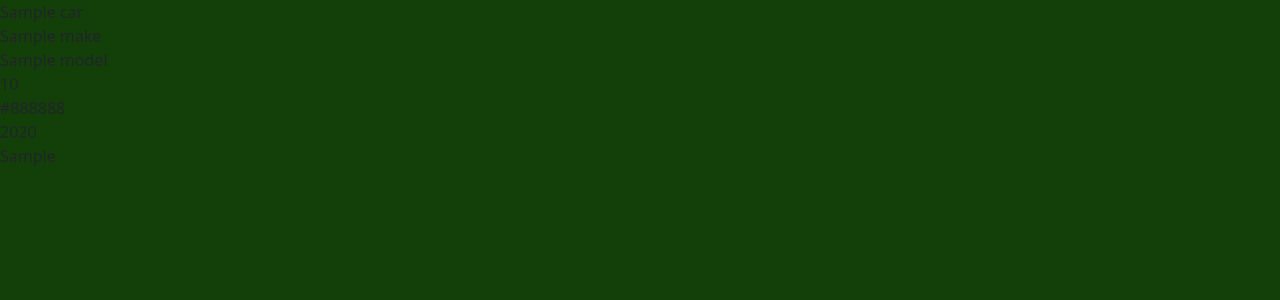
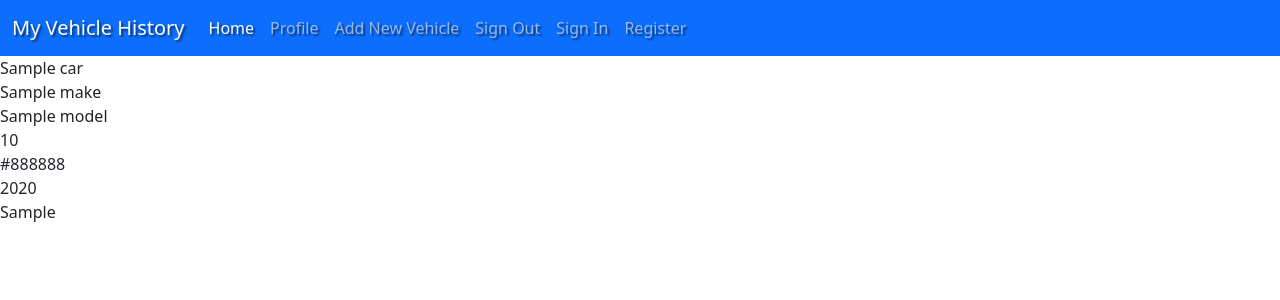
Before and after one commit to Ad-White/my-vehicle-history, a Flask app: page / in a window 1280 px wide. Shown: the top 300 px of the page. Run offline with Flask 3, Linux system fonts and the light colour scheme; a database or web service that is not in the repository returns one stand-in record (values such as "Sample title"); some libraries are stand-ins or nearby versions.

Commit message:
Add url_for Home and Logo and update css colour

```diff
--- a/static/css/style.css
+++ b/static/css/style.css
@@ -1,3 +1,3 @@
-body {
-    background-color: #133f08;
+.text-shadow {
+    text-shadow: 2px 2px 2px rgba(0, 0, 0, 0.5);
 }
--- a/templates/base.html
+++ b/templates/base.html
@@ -14,6 +14,42 @@
     <title>My Vehicle History</title>
 </head>
 <body>
+
+    <header>
+        <!-- navbar -->
+        <nav class="navbar navbar-expand-lg navbar bg-primary text-shadow" data-bs-theme="dark">
+            <div class="container-fluid">
+                <a class="navbar-brand" href="{{ url_for('get_cars') }}">My Vehicle History</a>
+                <button class="navbar-toggler" type="button" data-bs-toggle="collapse" data-bs-target="#navbarNav"
+                    aria-controls="navbarNav" aria-expanded="false" aria-label="Toggle navigation">
+                    <span class="navbar-toggler-icon"></span>
+                </button>
+                <div class="collapse navbar-collapse" id="navbarNav">
+                    <ul class="navbar-nav">
+                        <li class="nav-item">
+                            <a class="nav-link active" aria-current="page" href="{{ url_for('get_cars') }}">Home</a>
+                        </li>
+                        <li class="nav-item">
+                            <a class="nav-link" href="#">Profile</a>
+                        </li>
+                        <li class="nav-item">
+                            <a class="nav-link" href="#">Add New Vehicle</a>
+                        </li>
+                        <li class="nav-item">
+                            <a class="nav-link" href="#">Sign Out</a>
+                        </li>
+                        <li class="nav-item">
+                            <a class="nav-link" href="#">Sign In</a>
+                        </li>
+                        <li class="nav-item">
+                            <a class="nav-link" href="#">Register</a>
+                        </li>
+                    </ul>
+                </div>
+            </div>
+        </nav>
+    </header>
+
     {% block content %}
     {% endblock %}
 
```
